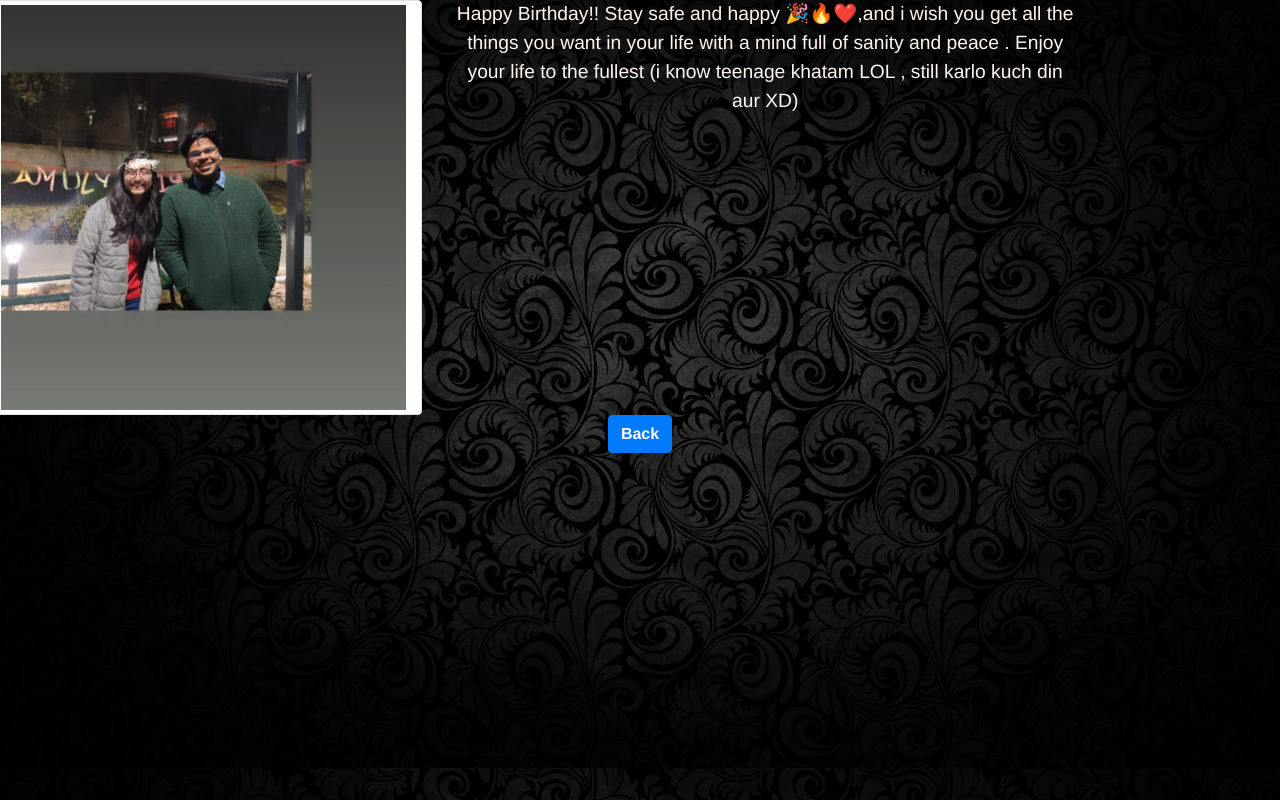
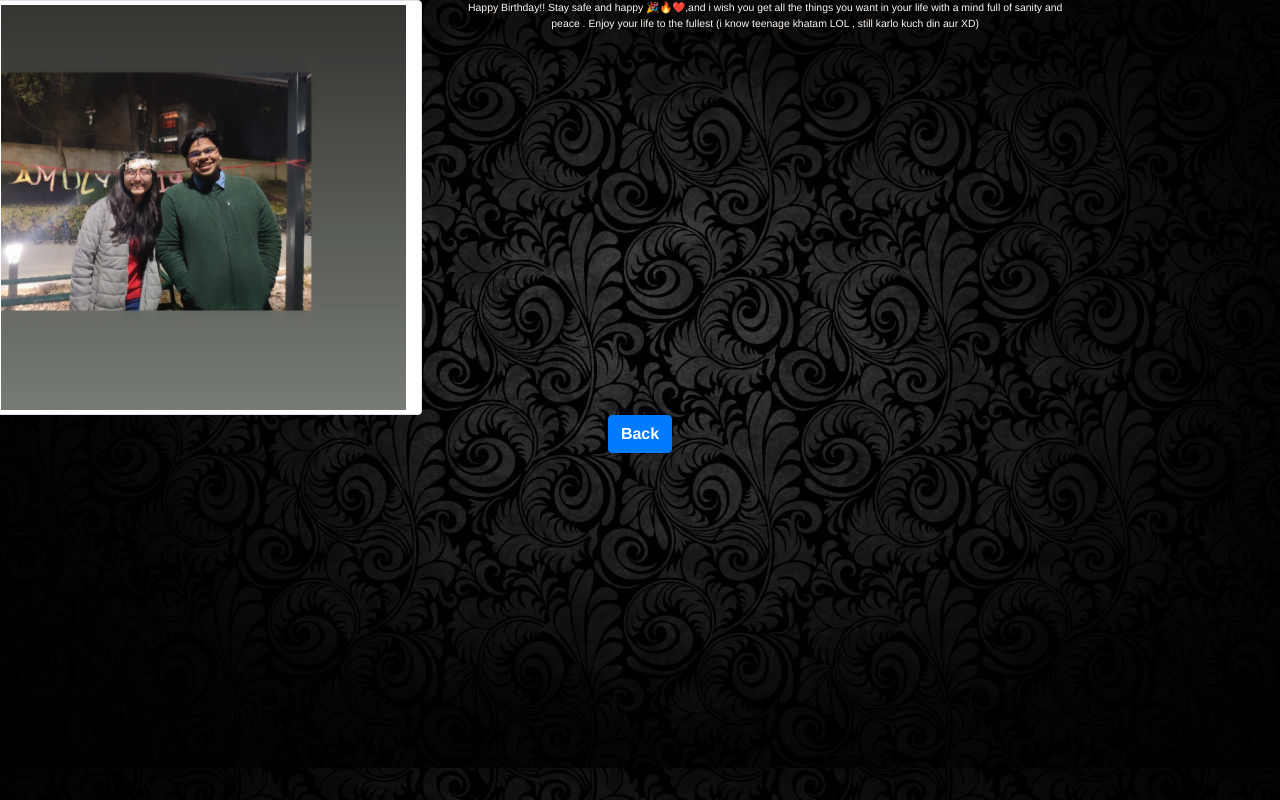
Before and after one commit to Amulya0102/Ananya-bday, a plain HTML site: page amulya-wish.html in a window 1280 px wide. Drawn offline with nearby package versions, Linux system fonts and the light colour scheme; some icons are missing.

Commit message:
Update amulya-wish.html

```diff
--- a/amulya-wish.html
+++ b/amulya-wish.html
@@ -14,7 +14,7 @@
 <body background="black-background.jpg">
 	<div class="row">
 <img src="img/with-me-bday.jpeg" class="col-sm-4 d-flex mr-3 img-thumbnail align-self-center">
-<p class="col-sm-6" style="font-size:0.875em">Happy Birthday!!   Stay safe and happy 🎉🔥❤️,and i wish you get all the things you want in your life with a mind full of sanity and peace .
+<p class="col-sm-6" style="font-size:0.475em">Happy Birthday!!   Stay safe and happy 🎉🔥❤️,and i wish you get all the things you want in your life with a mind full of sanity and peace .
 Enjoy your life to the fullest (i know teenage khatam LOL , still karlo kuch din aur XD)</p>
 
 </div>
```
